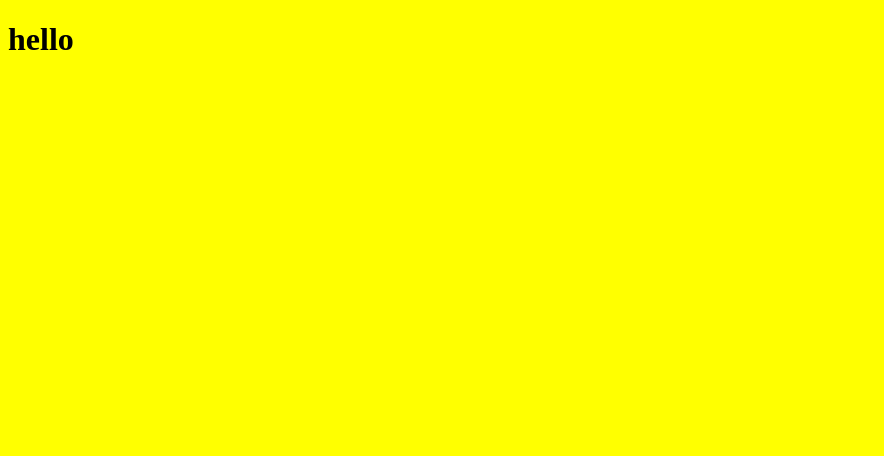
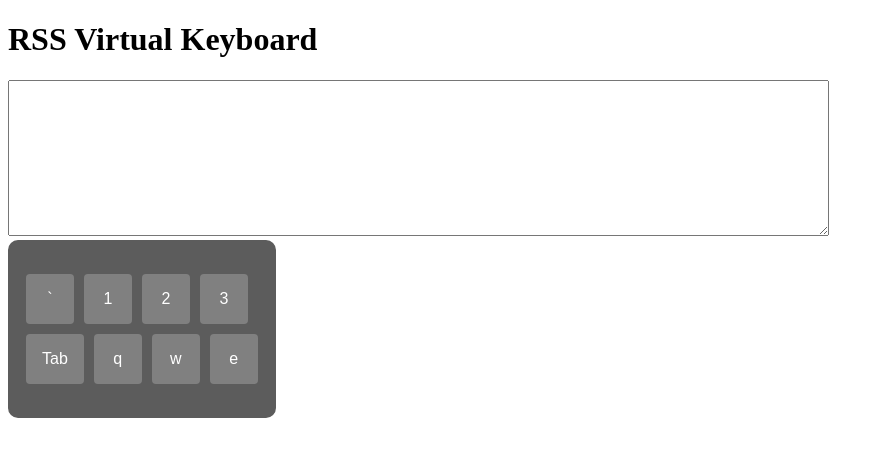
Before and after one commit to vadim-mg/virtual-keyboard, a website built with webpack: page src/template.html in a window 1280 px wide. Shown: the whole page, without its empty margins (0-884 px from the left). Built offline with nearby package versions, Linux system fonts and the light colour scheme.

Commit message:
feat: styles for keyboard

```diff
--- a/src/assets/styles/main.scss
+++ b/src/assets/styles/main.scss
@@ -1,3 +1,40 @@
 body {
-  background: yellow;
+  // background: yellow;
 }
+
+.keyboard {
+  width: fit-content;
+  display: flex;
+  flex-direction: column;
+  gap: 10px;
+  padding: 2rem 1rem;
+  border: 2px solid #5c5c5c;
+  background: #5c5c5c;
+  border-radius: 10px;
+}
+.keyboard__row {
+  display: flex;
+  flex-direction: row;
+  list-style: none;
+  gap: 10px;
+  padding: 0;
+  margin: 0;
+}
+.keybord__key {
+  background: gray;
+  color: white;
+  border-radius: 4px;
+  padding: 1rem;
+  font-size: 1rem;
+  min-width: 1rem;
+  text-align: center;
+  font-family: sans-serif;
+  &:hover{
+    opacity: 0.7;
+    cursor: pointer;
+    transition: opacity 0.2s;
+  }
+  &_pressed {
+    background: greenyellow;
+  }
+}
--- a/src/template.html
+++ b/src/template.html
@@ -7,6 +7,21 @@
   <title>virtual-keyboard</title>
 </head>
 <body>
-  <h1>hello</h1>
+  <h1>RSS Virtual Keyboard</h1>
+  <textarea name="keyboard-input" id="" cols="100" rows="10"></textarea>
+  <div class="keyboard">
+    <ul class="keyboard__row">
+      <li class="keybord__key">`</li>
+      <li class="keybord__key">1</li>
+      <li class="keybord__key">2</li>
+      <li class="keybord__key">3</li>
+    </ul>
+    <ul class="keyboard__row">
+      <li class="keybord__key">Tab</li>
+      <li class="keybord__key">q</li>
+      <li class="keybord__key">w</li>
+      <li class="keybord__key">e</li>
+    </ul>
+  </div>
 </body>
 </html>
```
